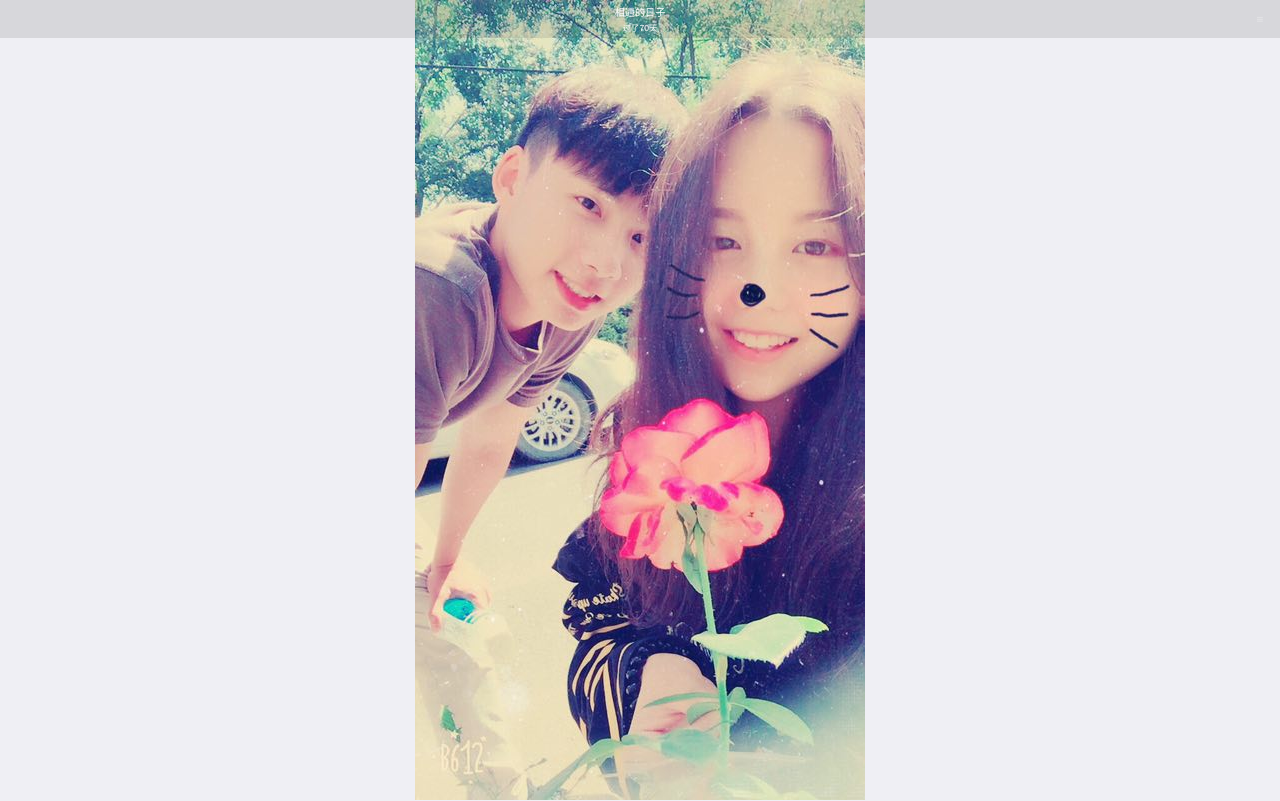
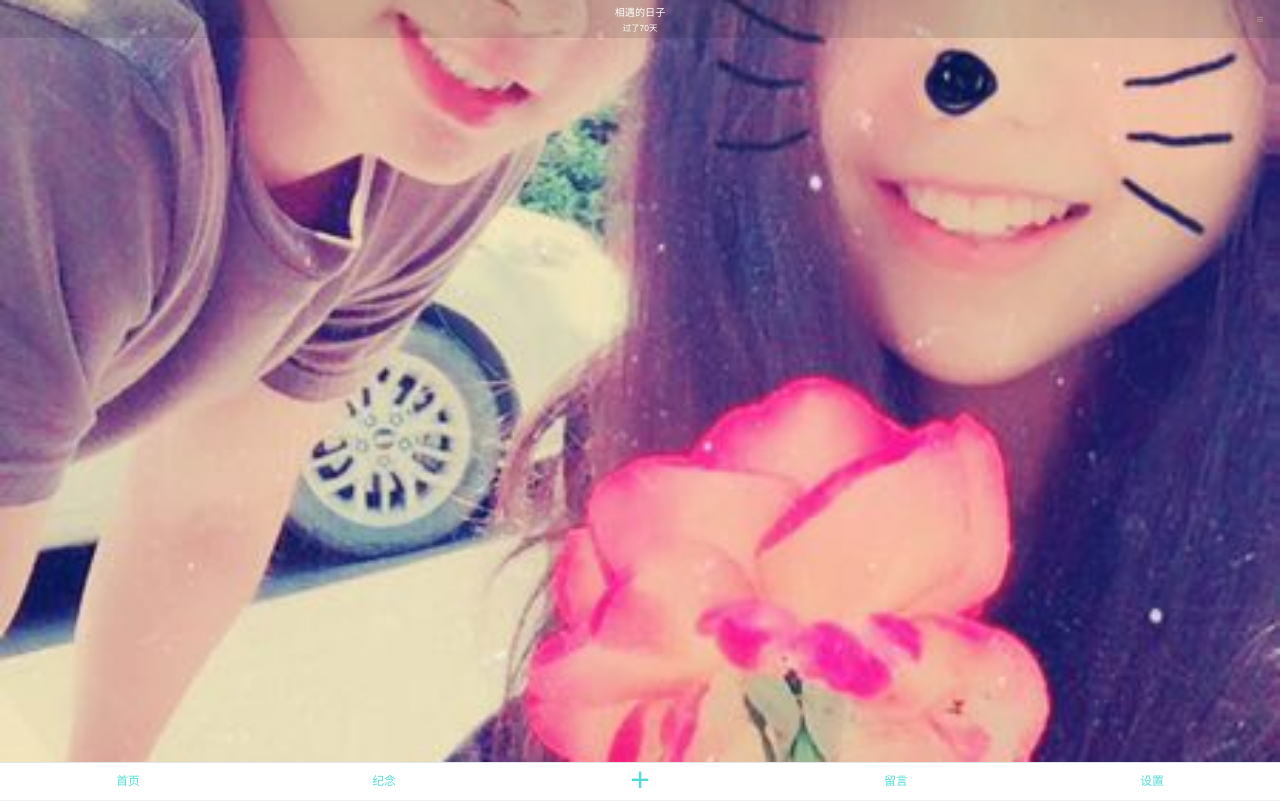
Before and after one commit to zhaoTongTong/US, a React (Create React App) app: page / in a window 1280 px wide. Built offline with nearby package versions, Linux system fonts and the light colour scheme.

Commit message:
底部选项卡

```diff
--- a/src/App.css
+++ b/src/App.css
@@ -27,3 +27,27 @@
   from { transform: rotate(0deg); }
   to { transform: rotate(360deg); }
 }
+
+/*底部选项卡开始*/
+.mainFooter {
+  height: 4.5rem;
+  display: flex;
+  display: -webkit-flex;
+  border-top: 1px solid #e1e6eb;
+  background-color: #fff;
+}
+
+.mainFooter > a {
+  flex: 1;
+  height: 4.5rem;
+  line-height: 4.5rem;
+  display: inline-block;
+  color: rgba(52,214,206,0.85);
+  font-size: 1.4rem;
+}
+
+.mainFooter > a.addStory {
+  font-size: 4rem;
+  line-height: 4rem;
+}
+/*底部选项卡结束*/
--- a/src/App.js
+++ b/src/App.js
@@ -1,13 +1,15 @@
 import React, { Component } from 'react';
 // import logo from './logo.svg';
 import Home from './containers/Home'
+import MainFooter from './components//MainFooter'
 import './App.css';
 
 class App extends Component {
   render() {
     return (
       	<div className="App">
-	    		<Home />
+	    	<Home />
+	    	<MainFooter />
       	</div>
     );
   }
--- /dev/null
+++ b/src/components/MainFooter.js
@@ -0,0 +1,32 @@
+import React from 'react'
+
+class MainFooter extends React.Component {
+	render() {
+		return(
+			<div className="mainFooter">
+				<a>
+					<span>首页</span>
+					<i></i>
+				</a>
+				<a>
+					<span>纪念</span>
+					<i></i>
+				</a>
+				<a className="addStory">
+					<span>+</span>
+					<i></i>
+				</a>
+				<a>
+					<span>留言</span>
+					<i></i>
+				</a>
+				<a>
+					<span>设置</span>
+					<i></i>
+				</a>
+			</div>
+		)
+	}
+}
+
+export default MainFooter
--- a/src/css/home.css
+++ b/src/css/home.css
@@ -1,7 +1,8 @@
 /*home外层组件开始*/
 .homePage{
-    height: 100%;
+    height: calc(100% - 4.5rem);
     background: url(../img/mmexport1505715388869.jpg) no-repeat center center;
+    background-size: cover;
 }
 /*home外层组件结束*/
 
--- a/src/index.js
+++ b/src/index.js
@@ -1,5 +1,6 @@
 import React from 'react';
 import ReactDOM from 'react-dom';
+// import { Router } from 'react-router';
 import './index.css';
 import App from './App';
 import registerServiceWorker from './registerServiceWorker';
```
